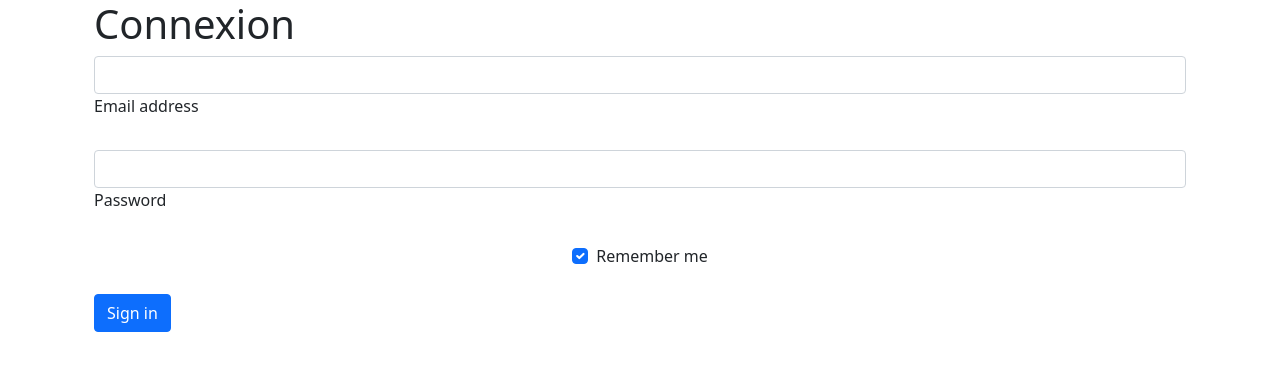
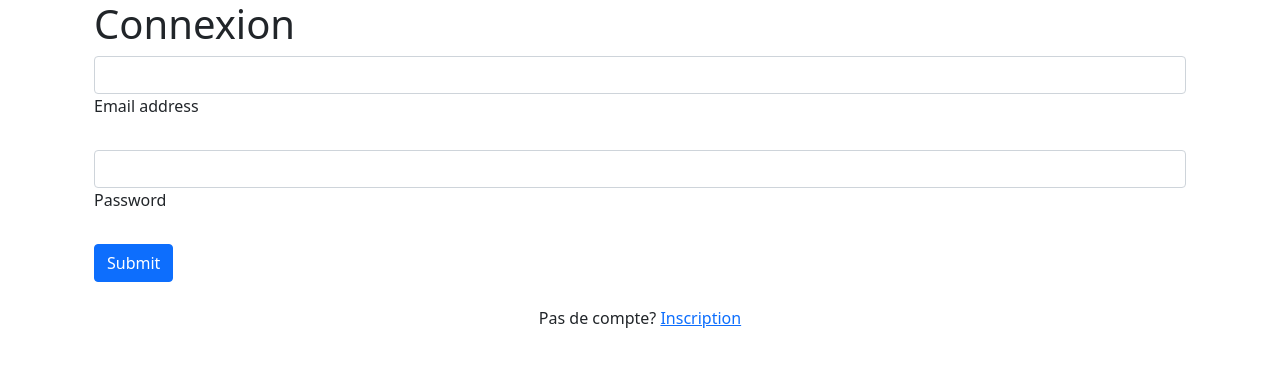
Before and after one commit to FiestyFalconer/MySounds, a PHP site: page /connexion.php in a window 1280 px wide. Shown: the top 371 px of the page. Run offline with PHP 8.4, Linux system fonts and the light colour scheme.

Commit message:
page connexion utilisateur

```diff
--- a/src/DataBase/dbMySounds.sql
+++ b/src/DataBase/dbMySounds .sql
@@ -3,7 +3,7 @@
 -- https://www.phpmyadmin.net/
 --
 -- Hôte : localhost:3306
--- Généré le : lun. 13 fév. 2023 à 11:08
+-- Généré le : lun. 27 fév. 2023 à 11:15
 -- Version du serveur :  10.3.37-MariaDB-0ubuntu0.20.04.1
 -- Version de PHP : 7.4.3-4ubuntu2.17
 
@@ -80,7 +80,8 @@ CREATE TABLE `UTILISATEURS` (
   `idUser` int(11) NOT NULL,
   `nom` varchar(200) NOT NULL,
   `email` int(255) NOT NULL,
-  `motDePasse` int(255) NOT NULL
+  `motDePasse` int(255) NOT NULL,
+  `admin` tinyint(1) NOT NULL
 ) ENGINE=InnoDB DEFAULT CHARSET=utf8 COLLATE=utf8_general_ci;
 
 --
--- a/src/connexion.php
+++ b/src/connexion.php
@@ -1,14 +1,32 @@
 <?php
+require_once "../src/model/connexionModel.php";
+
+$submit = filter_input(INPUT_POST, 'submit', FILTER_SANITIZE_SPECIAL_CHARS);
 $email = filter_input(INPUT_POST, 'email', FILTER_SANITIZE_EMAIL);
 $motDePasse = filter_input(INPUT_POST, 'motDePasse', FILTER_SANITIZE_SPECIAL_CHARS);
 
 $messageErreur = "";
 
-if ($email != "" && $motDePasse != "") {
+if ($submit == "submit") {
 
-} else {
-    $messageErreur = "Il faut mettre un email et un mot de passe";
+    if ($email != "" && $motDePasse != "") {
+        if (VerificationUser($email)) {
+            $_SESSION['idUser'] = VerificationUser($email)['idUser'];
+
+            if (password_verify($motDePasse, VerificationUser($email)['motDePasse'])) {
+                $_SESSION['connected'] = true;
+            } else {
+                $_SESSION['idUser'] = "";
+                $messageErreur = '<div class="alert alert-warning" role="alert">Email ou mot de passe incorrect</div>';
+            }
+        } else {
+            $messageErreur = '<div class="alert alert-warning" role="alert">Email ou mot de passe incorrect</div>';
+        }
+    } else {
+        $messageErreur = '<div class="alert alert-warning" role="alert">Saisissez votre email et mot de passe</div>';
+    }
 }
+
 ?>
 <!DOCTYPE html>
 <html lang="en">
@@ -28,35 +46,31 @@ if ($email != "" && $motDePasse != "") {
         <div class="container">
             <h1>Connexion</h1>
 
-            <form>
+            <form action="" method="post">
                 <!-- Email input -->
                 <div class="form-outline mb-4">
-                    <input type="email" name="email" id="form2Example1" class="form-control" />
-                    <label class="form-label" for="form2Example1">Email address</label>
+                    <input type="email" name="email" id="email" class="form-control" />
+                    <label class="form-label" for="email">Email address</label>
                 </div>
 
                 <!-- Password input -->
                 <div class="form-outline mb-4">
-                    <input type="password" name="motDePasse" id="form2Example2" class="form-control" />
-                    <label class="form-label" for="form2Example2">Password</label>
-                </div>
-
-                <!-- 2 column grid layout for inline styling -->
-                <div class="row mb-4">
-                    <div class="col d-flex justify-content-center">
-                        <!-- Checkbox -->
-                        <div class="form-check">
-                            <input class="form-check-input" type="checkbox" value="" id="form2Example31" checked />
-                            <label class="form-check-label" for="form2Example31"> Remember me </label>
-                        </div>
-                    </div>
+                    <input type="password" name="motDePasse" id="motDePasse" class="form-control" />
+                    <label class="form-label" for="motDePasse">Password</label>
                 </div>
 
                 <!-- Submit button -->
-                <button type="button" class="btn btn-primary btn-block mb-4">Sign in</button>
+                <button type="submit" name="submit" class="btn btn-primary btn-block mb-4" value="submit">Submit</button>
+
+                <div class="text-center">
+                    <p>Pas de compte? <a href="#!"> Inscription</a></p>
+                </div>
 
             </form>
         </div>
+
+        <?= $messageErreur ?>
+
     </main>
     <script src="assets/bootstrap/js/bootstrap.js"></script>
 </body>
--- a/src/model/connexionBd.php
+++ b/src/model/connexionBd.php
@@ -1,7 +1,7 @@
 <?php
-require_once "./config.php";
+require_once "../src/model/config.php";
 
-function getConnexion(){
+function GetConnexion(){
     static $myDb = null;
 
     if($myDb == null){
--- a/src/model/connexionModel.php
+++ b/src/model/connexionModel.php
@@ -1 +1,17 @@
 <?php
+require_once "../src/model/connexionBd.php";
+
+function VerificationUser($email){
+    try{
+        $query = GetConnexion()->prepare("
+            SELECT `idUser`, `motDePasse`
+            FROM `UTILISATEURS`
+            WHERE `email` = ?
+        ");
+        $query->execute([$email]);
+        return $query->fetch(PDO::FETCH_ASSOC);
+    }
+    catch(PDOException $e){
+        echo 'Exception reçue : ',  $e->getMessage(), "\n";
+    }
+}
```
Also changed, not shown: src/index.php (+10 -0 lines), src/inscritpion.php (+14 -0 lines).
